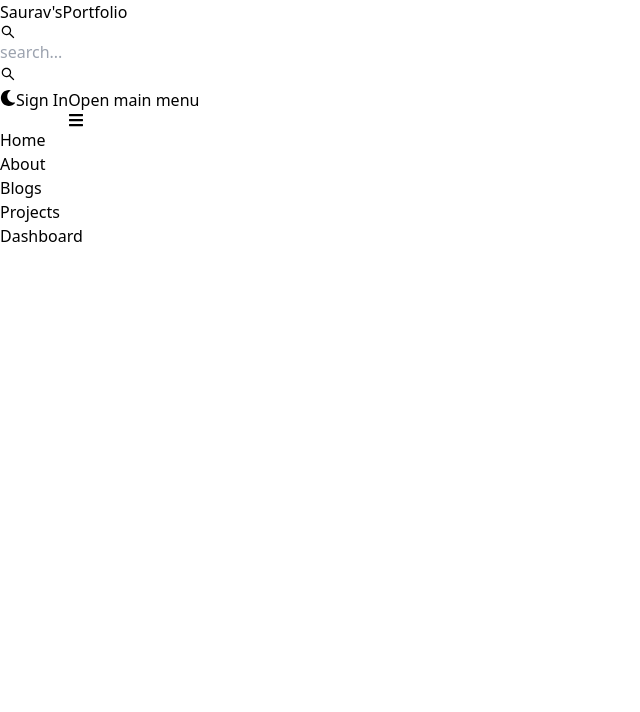
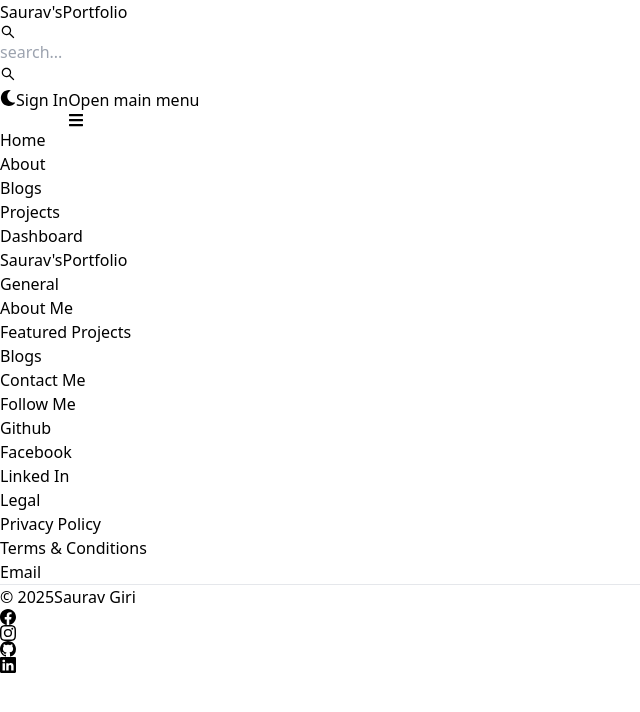
Before and after one commit to anon-saurav27/_myWebSite, a React (Vite) app in the folder client/: page /dashboard in a window 1280 px wide. Shown: the top 712 px of the page, without its empty margins (0-640 px from the left). Built offline with nearby package versions, Linux system fonts and the light colour scheme.

Commit message:
create footer component

```diff
--- a/client/src/App.jsx
+++ b/client/src/App.jsx
@@ -8,6 +8,8 @@
 import Projects from './pages/Projects'
 import Dashboard from './pages/Dashboard'
 import Header from './components/Header'
+
+import FooterCom from "./components/Footer"
 
 export default function App() {
   return (
@@ -23,6 +25,7 @@
           <Route path="/projects" element={<Projects />} />
           <Route path="/dashboard" element={<Dashboard />} />
      </Routes>
+     <FooterCom/>
      </BrowserRouter>
   )
 }
--- /dev/null
+++ b/client/src/components/Footer.jsx
@@ -0,0 +1,124 @@
+import { Footer } from "flowbite-react";
+import { Link } from "react-router-dom";
+import {
+  BsFacebook,
+  BsInstagram,
+  BsTwitter,
+  BsGithub,
+  BsLinkedin,
+} from "react-icons/bs";
+
+export default function FooterCom() {
+  return (
+    <Footer container className="border border-t-8 border-purple-500">
+      <div className="w-full max-w-7xl mx-auto">
+        <div className="grid w-full justify-between sm:flex md:grid-cols-1">
+          <div className="mt-5">
+            <Link
+              to="/"
+              className="self-center whitespace-nowrap text-lg sm:text-xl font-semibold dark:text-white"
+            >
+              <span className="px-2 py-1 bg-gradient-to-r from-indigo-500 via-purple-500 to-pink-500 rounded-lg text-white">
+                Saurav's
+              </span>
+              Portfolio
+            </Link>
+          </div>
+          <div className="grid grid-cols-2 gap-8 mt-4 sm:grid-cols-3 sm:gap-6">
+            <div className="">
+              <Footer.Title title="General" />
+              <Footer.LinkGroup col>
+                <Footer.Link
+                  href="/about"
+                  target="blank"
+                  rel="noopener noreferrer"
+                >
+                  About Me
+                </Footer.Link>
+                <Footer.Link
+                  href="/projects"
+                  target="blank"
+                  rel="noopener noreferrer"
+                >
+                  Featured Projects
+                </Footer.Link>
+                <Footer.Link
+                  href="/blogs"
+                  target="blank"
+                  rel="noopener noreferrer"
+                >
+                  Blogs
+                </Footer.Link>
+                <Footer.Link
+                  href="/contact"
+                  target="blank"
+                  rel="noopener noreferrer"
+                >
+                  Contact Me
+                </Footer.Link>
+              </Footer.LinkGroup>
+            </div>
+            <div className="">
+              <Footer.Title title="Follow Me " />
+              <Footer.LinkGroup col>
+                <Footer.Link
+                  href="https://github.com/anon-saurav27"
+                  target="blank"
+                  rel="noopener noreferrer"
+                >
+                  Github
+                </Footer.Link>
+                <Footer.Link
+                  href="https://www.facebook.com/saurav.130.giri"
+                  target="blank"
+                  rel="noopener noreferrer"
+                >
+                  Facebook
+                </Footer.Link>
+                <Footer.Link
+                  href="https://www.linkedin.com/in/saurav-giri-3b3a62288/"
+                  target="blank"
+                  rel="noopener noreferrer"
+                >
+                  Linked In
+                </Footer.Link>
+              </Footer.LinkGroup>
+            </div>
+            <div className="">
+              <Footer.Title title="Legal" />
+              <Footer.LinkGroup col>
+                <Footer.Link href="#" target="blank" rel="noopener noreferrer">
+                  Privacy Policy
+                </Footer.Link>
+                <Footer.Link href="#" target="blank" rel="noopener noreferrer">
+                  Terms &amp; Conditions
+                </Footer.Link>
+                <Footer.Link
+                  href="https://www.linkedin.com/in/saurav-giri-3b3a62288/"
+                  target="blank"
+                  rel="noopener noreferrer"
+                >
+                  Email
+                </Footer.Link>
+              </Footer.LinkGroup>
+            </div>
+          </div>
+        </div>
+        <Footer.Divider />
+        <div className="w-full sm:flex sm:items-center sm:justify-between">
+          <Footer.Copyright
+            href="#"
+            by="Saurav Giri"
+            year={new Date().getFullYear()}
+          />
+          <div className="flex gap-6 sm:mt-0 mt-4 sm:justify-center">
+            <Footer.Icon href="https://www.facebook.com/saurav.130.giri" target="blank" rel="noopener noreferrer" icon={BsFacebook} />
+            <Footer.Icon href="https://www.instagram.com/sauravgiri_27/" target="blank" rel="noopener noreferrer" icon={BsInstagram} />
+            <Footer.Icon href="https://github.com/anon-saurav27" target="blank" rel="noopener noreferrer" icon={BsGithub} />
+            <Footer.Icon href="https://www.linkedin.com/in/saurav-giri-3b3a62288/" target="blank" rel="noopener noreferrer" icon={BsLinkedin} />
+          </div>
+        </div>
+      </div>
+    </Footer>
+  );
+}
```
